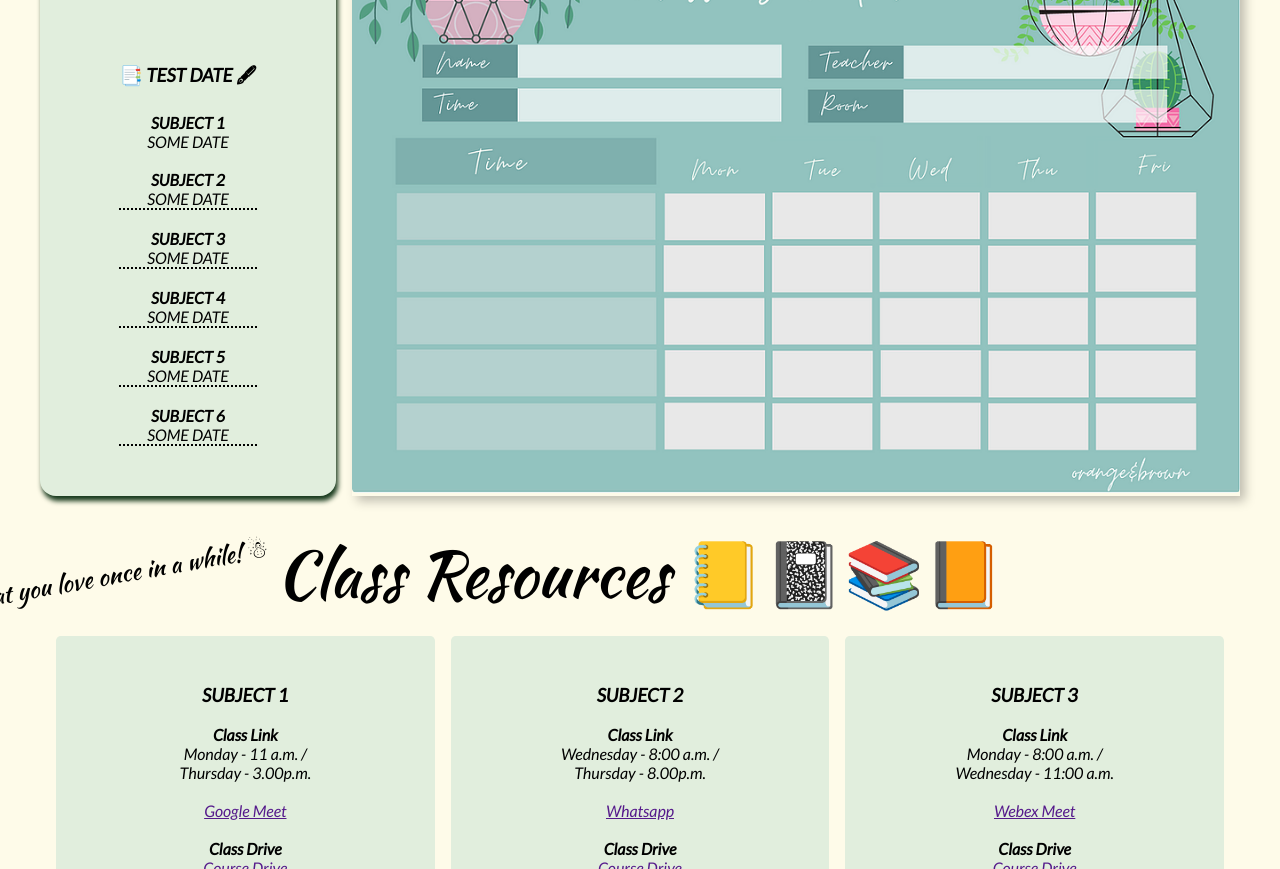
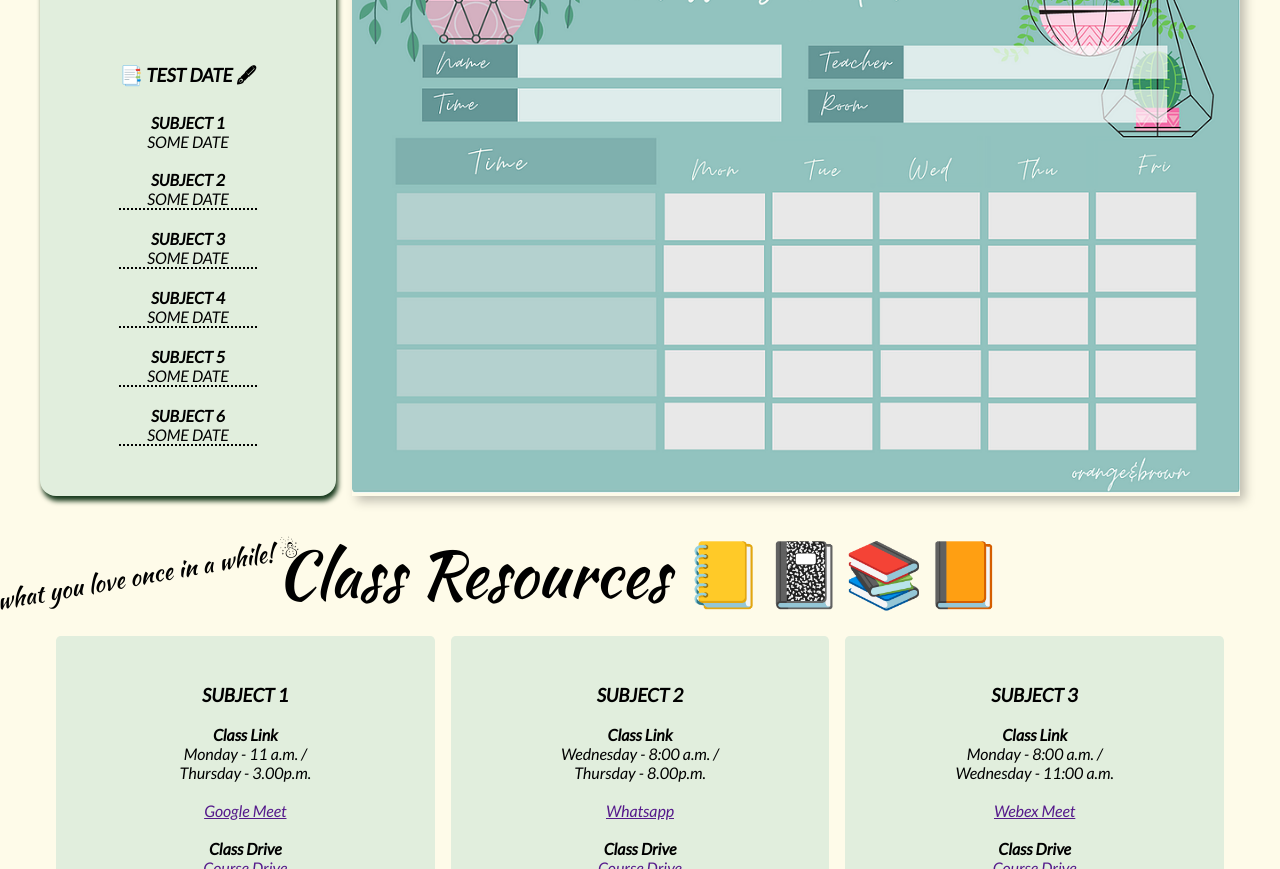
Before and after one commit to RaynardChew/AESTHETICS-ORGANIZER_PUBLIC-, a plain HTML site: page html/template.html in a window 1280 px wide. Shown: the part 231-1100 px from the top of the page. Drawn offline with Linux system fonts and the light colour scheme.

Commit message:
fixing error

```diff
--- a/style.css
+++ b/style.css
@@ -234,7 +234,7 @@ margin: 2rem 0;
   font-size: 1.5rem;
   position: absolute;
   top: 2rem;
-  left: -8rem;
+  left: -6rem;
   transform: rotate(-10deg);
 
 }
```
